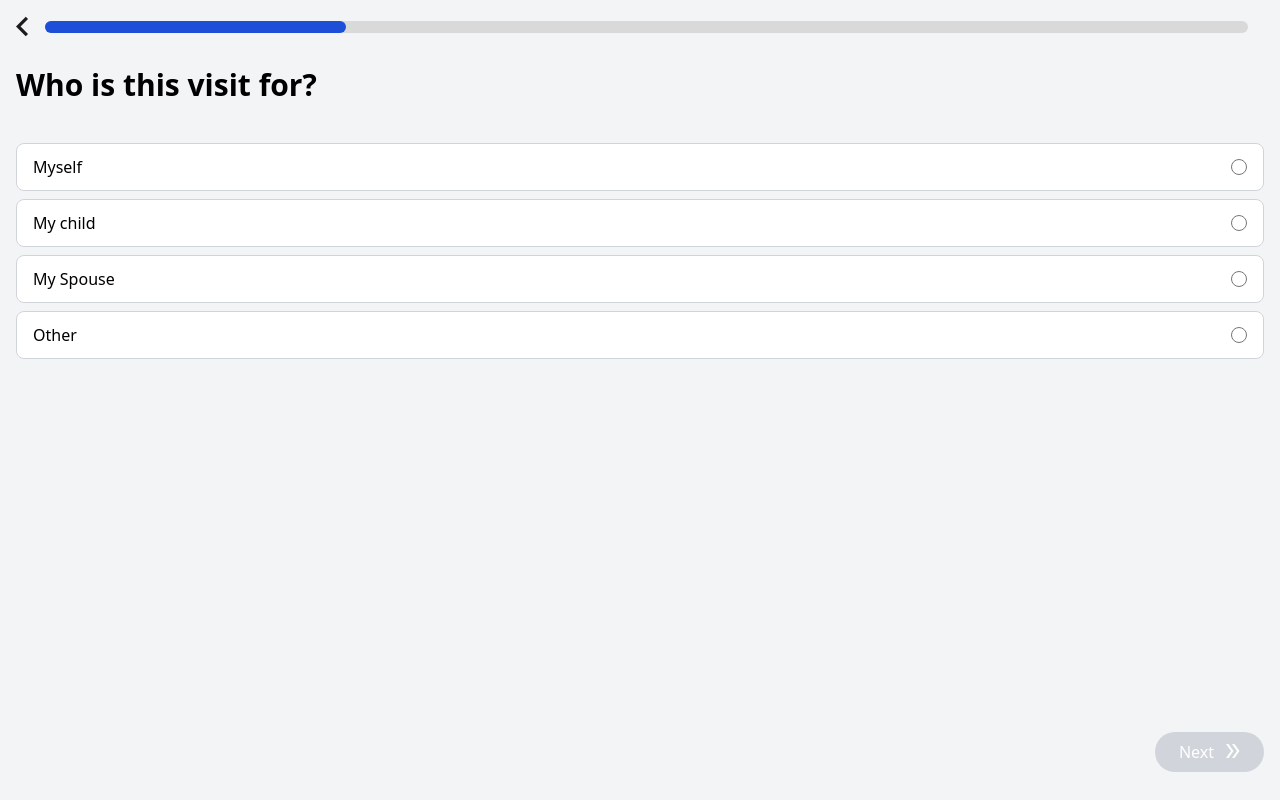
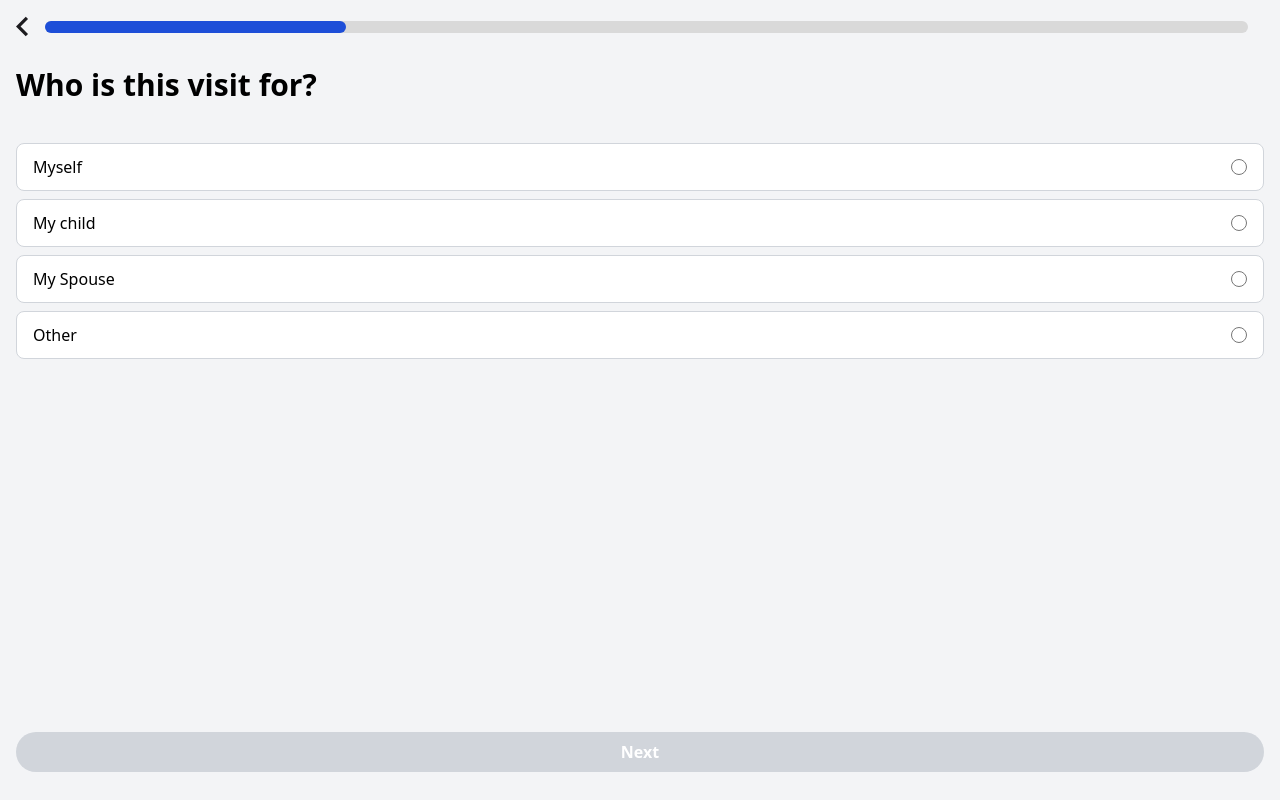
Before and after one commit to nowarrenty/patient-check-in, a Next.js app: page /form in a window 1280 px wide. Built offline with nearby package versions, Linux system fonts and the light colour scheme.

Commit message:
feat: make next button full screen

```diff
--- a/components/next-button.tsx
+++ b/components/next-button.tsx
@@ -29,6 +29,7 @@ const NextButton = ({
   const onClick: MouseEventHandler = (e) => {
     setFormStep((step) => (step + 1 >= numForms ? step : step + 1));
     if (formStep + 1 === numForms && isFinished) {
+      console.log("Completed form");
       router.push("/completed");
     }
   };
@@ -37,14 +38,11 @@ const NextButton = ({
       type="button"
       disabled={isNextButtonActive ? false : true}
       onClick={onClick}
-      className={`flex shrink-0 justify-center items-center ${buttonColor} h-10
-      text-white rounded-full ml-auto px-6
+      className={`flex shrink-0 justify-center items-center font-bold ${buttonColor} h-10
+      text-white rounded-full
       ${tailwind || ""}`}
     >
       {isFinished || formStep + 1 === numForms ? "Finish" : "Next"}
-      <div className="ml-3">
-        <Image src={doubleArrow} alt="Next double arrow" />
-      </div>
     </button>
   );
 };
--- a/pages/form.tsx
+++ b/pages/form.tsx
@@ -126,7 +126,7 @@ const Form: NextPage = () => {
       />
       {formData[formStep].form}
       <div className="flex grow"></div>
-      <div>
+      <div className="flex flex-col">
         <NextButton
           tailwind="mb-7 mt-7"
           formStep={formStep}
```
